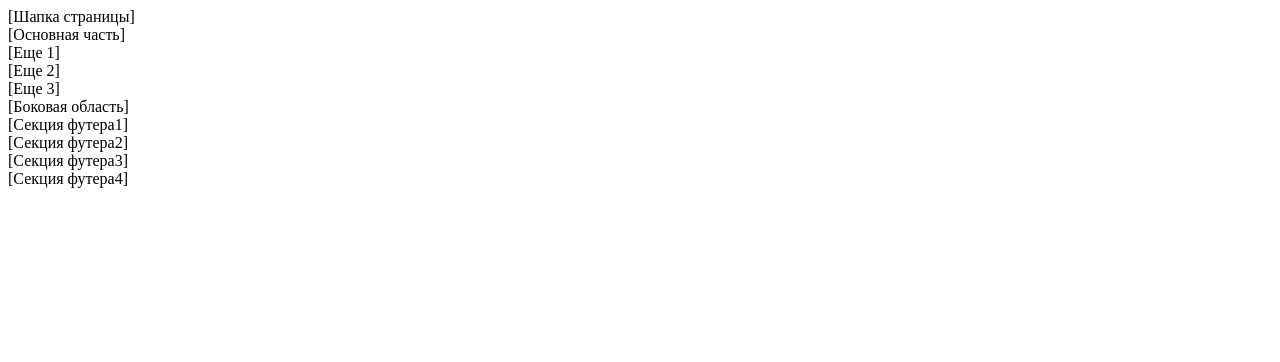
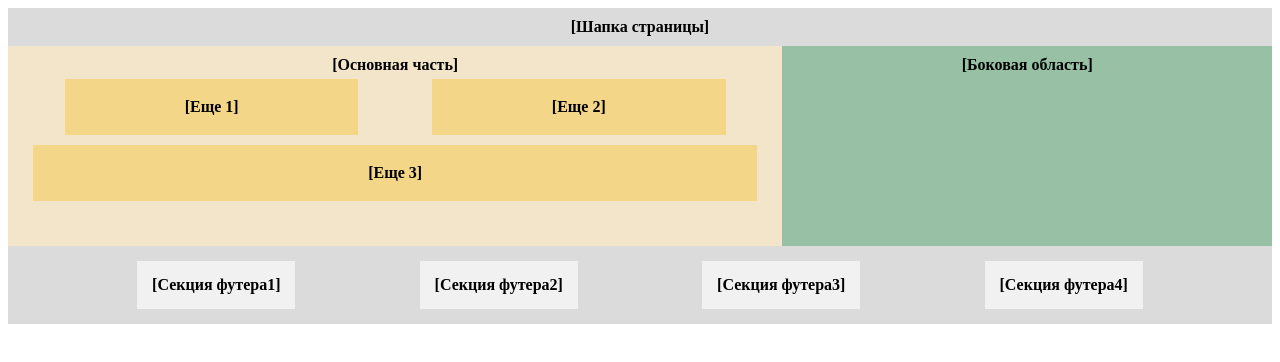
Before and after one commit to aleksaling/my-project, a plain HTML site: page week5.html in a window 1280 px wide. Drawn offline with Linux system fonts and the light colour scheme.

Commit message:
final24.10

```diff
--- a/styles.css
+++ b/styles.css
@@ -1,18 +1,20 @@
 html {
-    font-family: ;
     font-weight: 550;
+    text-align: center;
 }
-.mainbody {
+
+header {
+    background-color: rgb(219, 219, 219);
+    padding: 10px 0;
+}
+
+.flexboxmain {
     height: 200px;
     display: flex;
     justify-content: space-between;
-text-align: center;
+
 }
-header {
-    background-color: rgb(219, 219, 219);
-    text-align: center;
-    padding: 10px 0;
-}
+
 .mainpart {
     background-color: rgb(243, 229, 201);
     width: 60%;
@@ -20,37 +22,39 @@ header {
     padding-left: 20px;
     padding-right: 20px;
 }
-aside {
+
+.asidepart {
     background-color: rgb(151, 192, 165);
     width: 40%;
     padding: 10px 0;
 }
-footer {
+
+.flexboxfooter {
     background-color: rgb(219, 219, 219);
     display: flex;
     flex-direction: row;
     justify-content: space-evenly;
-    padding:  10px;
+    padding: 10px;
 
 }
-.footer {
+
+.footerbox {
     margin: 5px;
     padding: 15px;
+    background-color: rgb(241, 241, 241)
+}
 
-}
-footer>div {
-    background-color: rgb(241, 241, 241);
-}
 .boxesinmain {
     display: flex;
     flex-direction: row;
     flex-wrap: wrap;
-justify-content:space-around;
+    justify-content: space-around;
     align-items: center;
     flex-grow: 1;
 
 
 }
+
 .box {
     background-color: rgb(243, 214, 135);
     width: 40%;
@@ -59,6 +63,7 @@ padding-top: 19px;
     padding-bottom: 19px;
     margin: 5px;
 }
+
 .box3 {
     flex-grow: 1;
 }
--- a/week5.html
+++ b/week5.html
@@ -6,15 +6,12 @@
     <meta http-equiv="X-UA-Compatible" content="IE=edge">
     <meta name="viewport" content="width=device-width, initial-scale=1.0">
     <title>Задание2</title>
+    <link rel="stylesheet" href="styles.css">
 </head>
-<style>
-
-
-</style>
 
 <body>
     <header>[Шапка страницы]</header>
-    <main class="mainbody">
+    <main class="flexboxmain">
         <div class="mainpart">[Основная часть]
             <div class="boxesinmain">
                 <div class="box box1">[Еще 1]</div>
@@ -24,11 +21,12 @@
         </div>
         <aside class="asidepart">[Боковая область]</aside>
     </main>
-    <footer>
-        <div class="footer">[Секция футера1]</div>
-        <div class="footer">[Секция футера2]</div>
-        <div class="footer">[Секция футера3]</div>
-        <div class="footer">[Секция футера4]</div>
+    <footer class="flexboxfooter">
+        <div class="footerbox">[Секция футера1]</div>
+        <div class="footerbox">[Секция футера2]</div>
+        <div class="footerbox">[Секция футера3]</div>
+        <div class="footerbox">[Секция футера4]</div>
+</footer>
 </body>
 
 </html>
```
Lines whose indentation alone changed are shown as unchanged.
